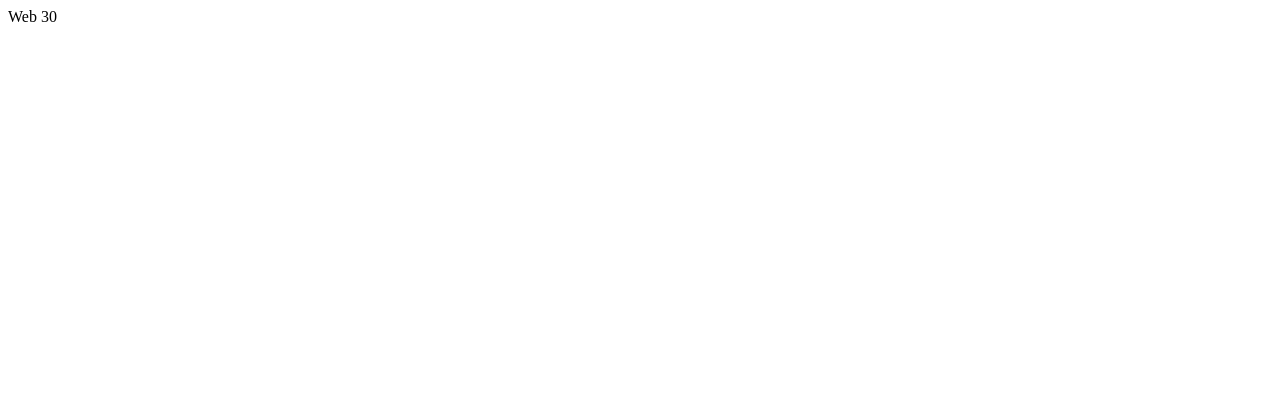
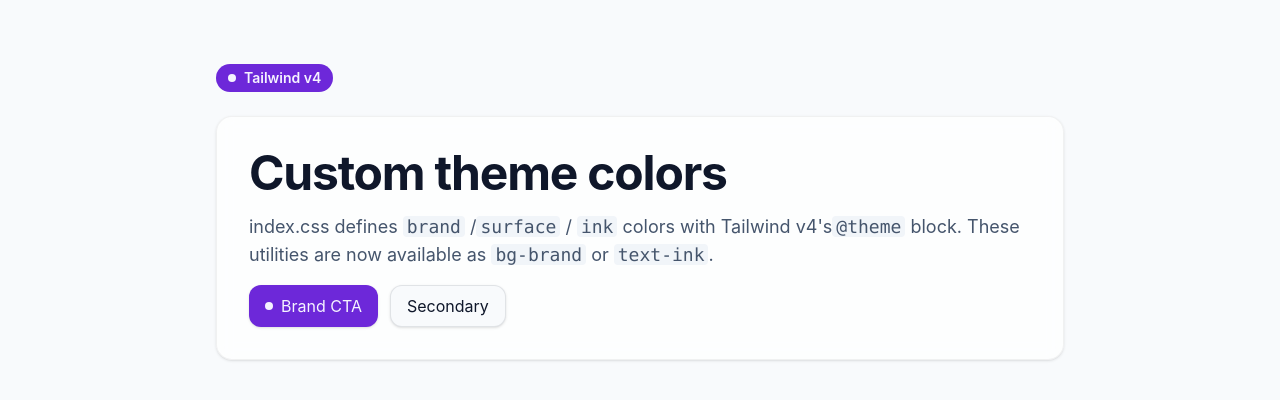
Before and after one commit to boostcampwm2025/web30-boostcamp, a React (Vite) app in the folder apps/web/: page / in a window 1280 px wide. Shown: the top 400 px of the page. Built offline with nearby package versions, Linux system fonts and the light colour scheme.

Commit message:
chore: Tailwind v4 적용 및 의존성 추가 (#1)
- web 앱에 Tailwind v4/새 PostCSS 플러그인 및 관련 의존성 추가
- 커스텀 테마 색상&폰트 정의하고 샘플 UI로 동작 확인
- PostCSS 설정을 v4 방식으로 맞춰 빌드 오류 해결

```diff
--- a/apps/web/package.json
+++ b/apps/web/package.json
@@ -15,14 +15,18 @@
   },
   "devDependencies": {
     "@eslint/js": "^9.39.1",
+    "@tailwindcss/postcss": "^4.1.18",
     "@types/node": "^24.10.1",
     "@types/react": "^19.2.5",
     "@types/react-dom": "^19.2.3",
     "@vitejs/plugin-react": "^5.1.1",
+    "autoprefixer": "^10.4.22",
     "eslint": "^9.39.1",
     "eslint-plugin-react-hooks": "^7.0.1",
     "eslint-plugin-react-refresh": "^0.4.24",
     "globals": "^16.5.0",
+    "postcss": "^8.5.6",
+    "tailwindcss": "^4.1.18",
     "typescript": "~5.9.3",
     "typescript-eslint": "^8.46.4",
     "vite": "^7.2.4"
--- /dev/null
+++ b/apps/web/postcss.config.js
@@ -0,0 +1,6 @@
+export default {
+  plugins: {
+    '@tailwindcss/postcss': {},
+    autoprefixer: {},
+  },
+};
--- a/apps/web/src/App.tsx
+++ b/apps/web/src/App.tsx
@@ -1,8 +1,33 @@
 function App() {
   return (
-    <>
-      <div>Web 30</div>
-    </>
+    <main className="min-h-screen bg-surface text-ink">
+      <div className="mx-auto flex max-w-4xl flex-col gap-6 px-6 py-16">
+        <div className="inline-flex w-fit items-center gap-2 rounded-full bg-brand px-3 py-1 text-sm font-semibold text-brand-foreground">
+          <span className="h-2 w-2 rounded-full bg-brand-foreground" />
+          Tailwind v4
+        </div>
+        <div className="space-y-4 rounded-2xl border border-black/5 bg-white/70 p-8 shadow-sm backdrop-blur">
+          <h1 className="text-4xl font-bold tracking-tight sm:text-5xl">Custom theme colors</h1>
+          <p className="text-lg text-slate-600">
+            index.css defines <code className="rounded bg-slate-100 px-1">brand</code> /
+            <code className="rounded bg-slate-100 px-1">surface</code> /{' '}
+            <code className="rounded bg-slate-100 px-1">ink</code> colors with Tailwind v4&apos;s
+            <code className="rounded bg-slate-100 px-1">@theme</code> block. These utilities are now
+            available as <code className="rounded bg-slate-100 px-1">bg-brand</code> or{' '}
+            <code className="rounded bg-slate-100 px-1">text-ink</code>.
+          </p>
+          <div className="flex flex-wrap gap-3">
+            <button className="inline-flex items-center gap-2 rounded-xl bg-brand px-4 py-2 text-brand-foreground shadow-sm transition hover:-translate-y-0.5 hover:shadow-md">
+              <span className="h-2 w-2 rounded-full bg-brand-foreground" />
+              Brand CTA
+            </button>
+            <button className="inline-flex items-center gap-2 rounded-xl border border-ink/10 bg-surface px-4 py-2 text-ink shadow-sm transition hover:-translate-y-0.5 hover:shadow-md">
+              Secondary
+            </button>
+          </div>
+        </div>
+      </div>
+    </main>
   );
 }
 
--- /dev/null
+++ b/apps/web/src/index.css
@@ -0,0 +1,23 @@
+@import "tailwindcss";
+
+@theme {
+  --color-brand: #6d28d9;
+  --color-brand-foreground: #f5f3ff;
+  --color-surface: #f8fafc;
+  --color-ink: #0f172a;
+  --font-sans: "Inter", "Pretendard Variable", system-ui, -apple-system, sans-serif;
+}
+
+:root {
+  font-family: var(--font-sans);
+  background-color: var(--color-surface);
+  color: var(--color-ink);
+}
+
+* {
+  box-sizing: border-box;
+}
+
+body {
+  margin: 0;
+}
--- a/apps/web/src/main.tsx
+++ b/apps/web/src/main.tsx
@@ -1,6 +1,7 @@
 import { StrictMode } from 'react';
 import { createRoot } from 'react-dom/client';
 import App from './App.tsx';
+import './index.css';
 
 createRoot(document.getElementById('root')!).render(
   <StrictMode>
```
Also changed, not shown: 1 other file (tests, documents, lock files or other folders).
